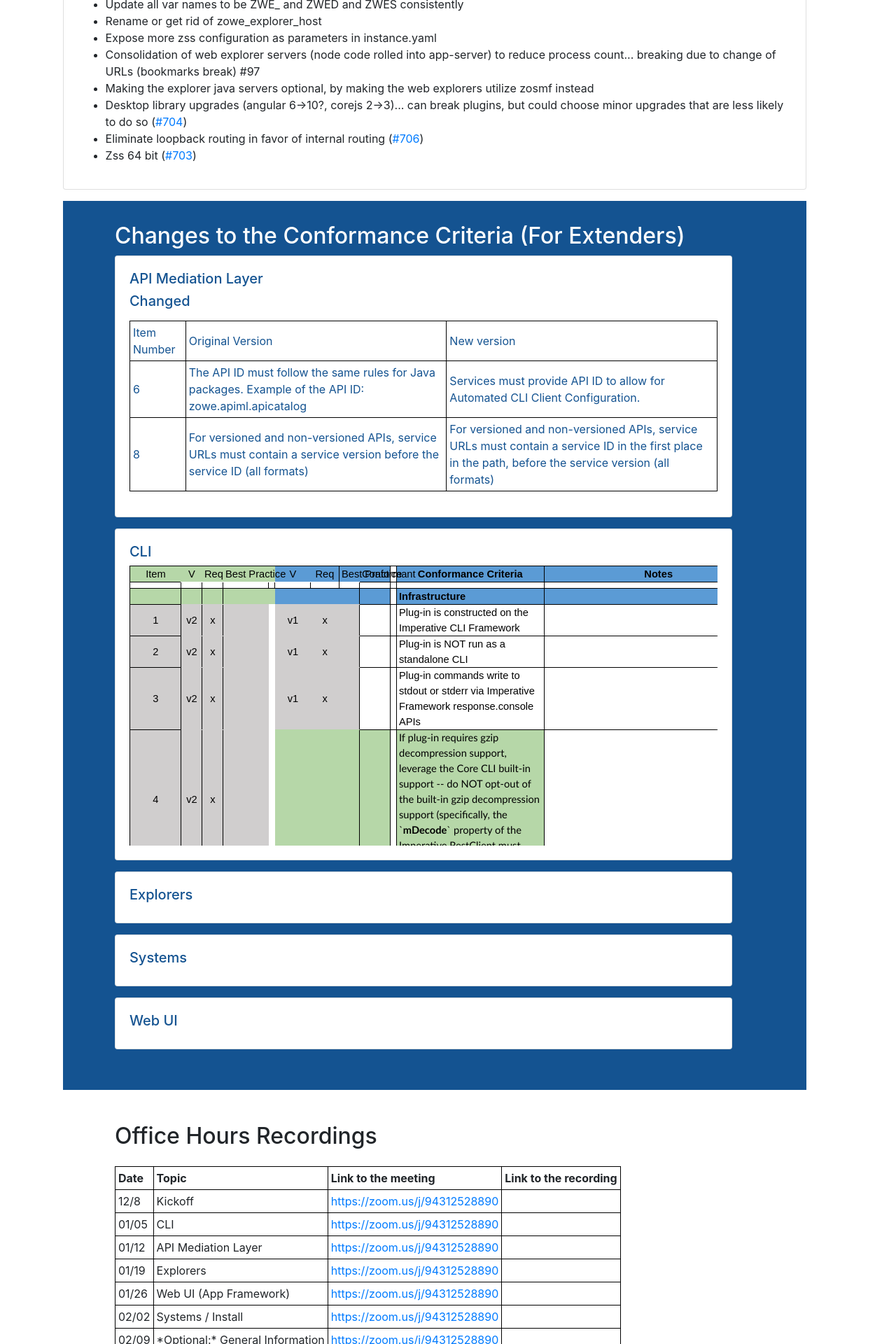
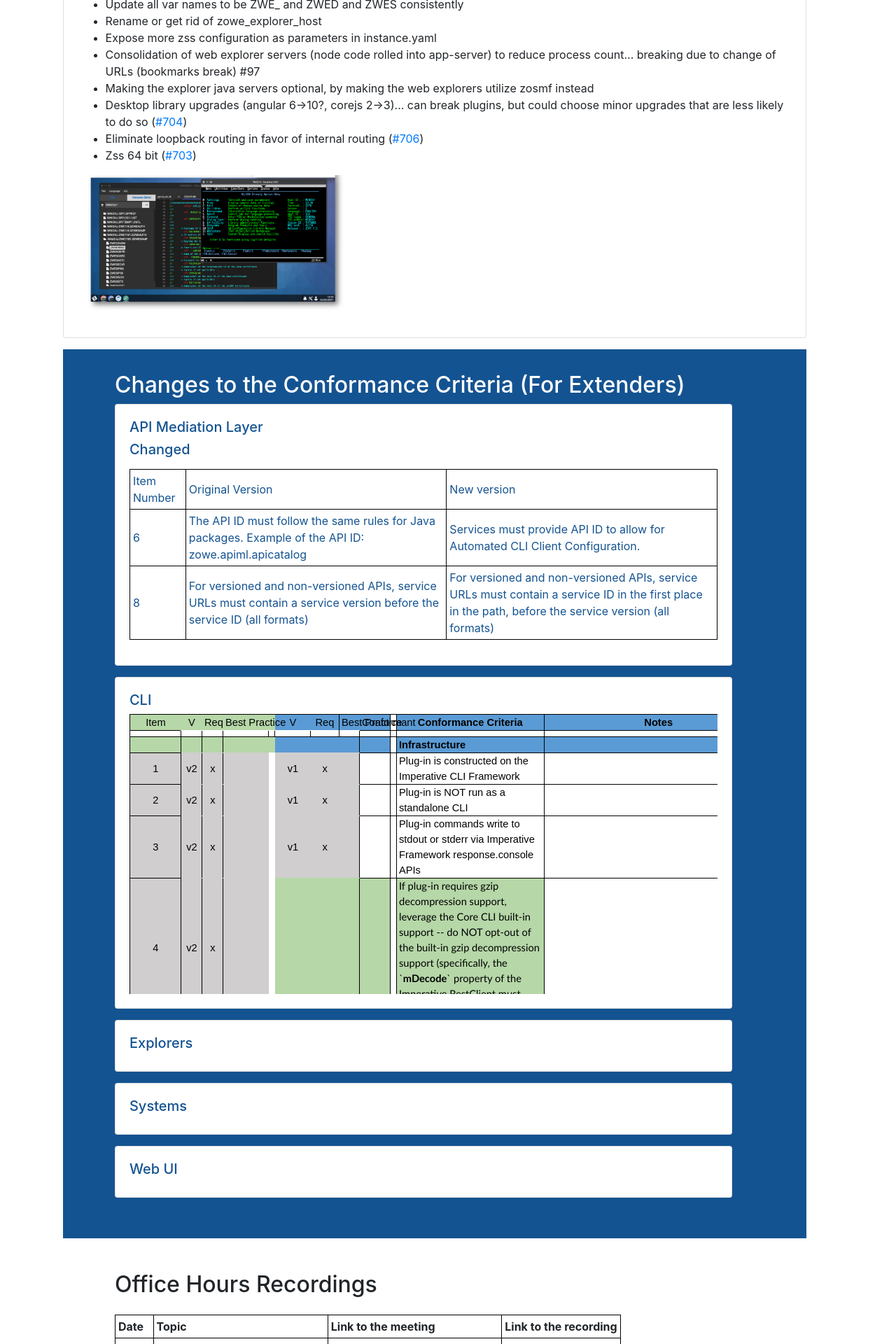
Before and after one commit to zowe/zowe.github.io, a Jekyll site: the page built from vNext.md, in a window 1280 px wide. Shown: the part 3004-4924 px from the top of the page at 70% size. Built offline with Jekyll 4.4.1, drawn with Linux system fonts in a browser that asks for light colours; our own code applies the rules of GitHub Pages for plain Markdown files.

Commit message:
Test addition of image
Signed-off-by: Jakub Balhar <jakub@balhar.net>

```diff
--- a/vNext.md
+++ b/vNext.md
@@ -215,6 +215,9 @@
         <li>Eliminate loopback routing in favor of internal routing (<a href="https://github.com/zowe/zlux/issues/706">#706</a>)</li>
         <li>Zss 64 bit (<a href="https://github.com/zowe/zlux/issues/703">#703</a>)</li>
       </ul>
+      <div class="col-md-5 col-sm order-first order-sm-last">
+        <img class="image-zowe-use" src="assets/img/zowe-desktop-image.png">
+      </div>
     </div>
   </div>
 
```
